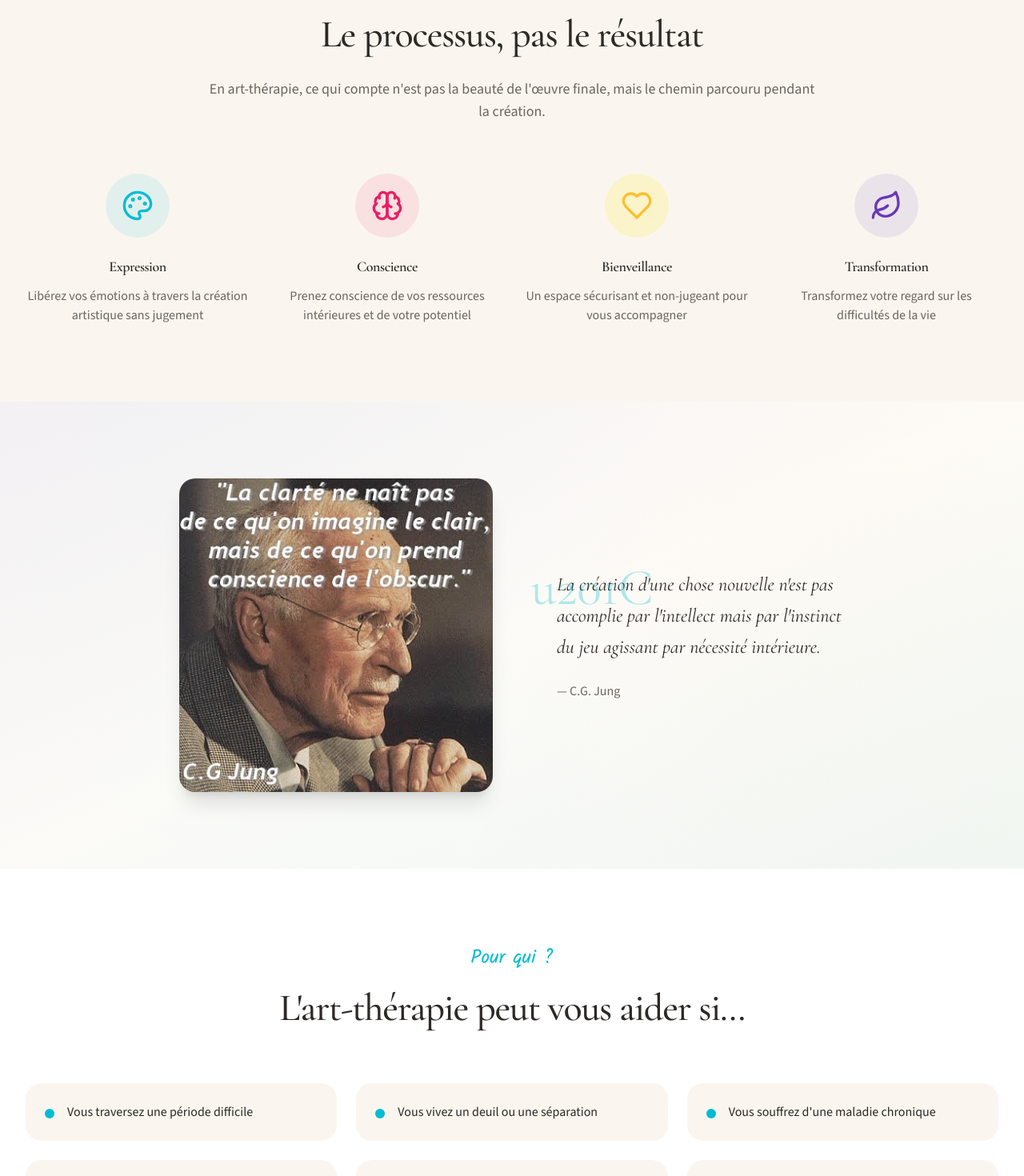
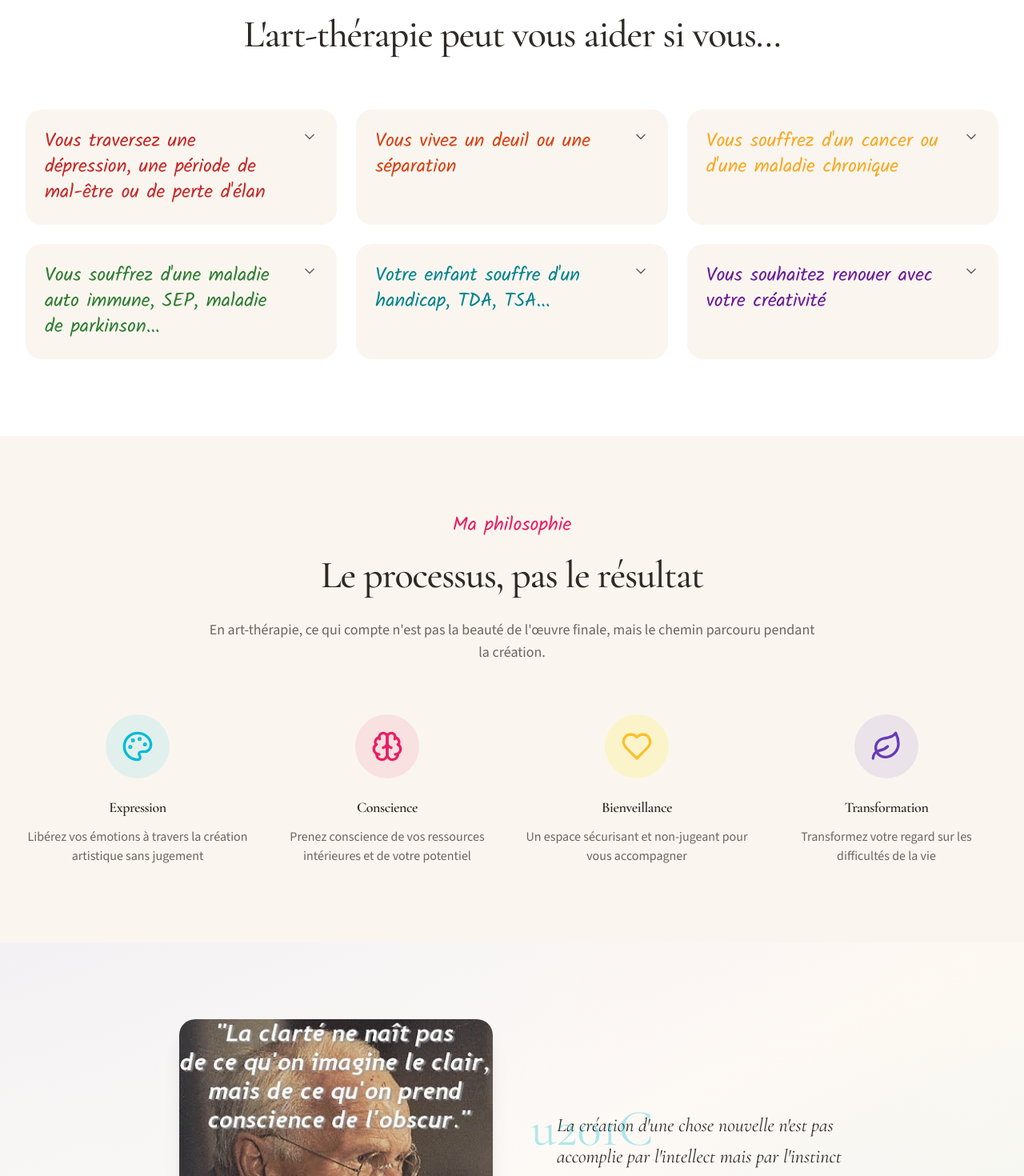
Before and after one commit to managination/creart-therapie, a React (Vite) app in the folder apps/web/: page /art-therapie in a window 1280 px wide. Shown: the part 960-2430 px from the top of the page at 80% size. Built offline with nearby package versions, Linux system fonts and the light colour scheme; no server answers.

Commit message:
update a propos

```diff
--- a/apps/web/src/index.css
+++ b/apps/web/src/index.css
@@ -13,6 +13,12 @@
   --yellow: #FFEB3B;
   --yellow-light: #FFF59D;
   --yellow-dark: #FBC02D;
+  --vivid-red: #C62828;
+  --vivid-orange: #D84315;
+  --vivid-amber: #F9A825;
+  --vivid-green: #2E7D32;
+  --vivid-teal: #00838F;
+  --vivid-purple: #6A1B9A;
   --purple: #673AB7;
   --purple-light: #9575CD;
   --purple-dark: #512DA8;
@@ -49,6 +55,12 @@
   --font-body: "Source Sans 3", system-ui, sans-serif;
 
   /* Brand colors for Tailwind */
+  --color-vivid-red: var(--vivid-red);
+  --color-vivid-orange: var(--vivid-orange);
+  --color-vivid-amber: var(--vivid-amber);
+  --color-vivid-green: var(--vivid-green);
+  --color-vivid-teal: var(--vivid-teal);
+  --color-vivid-purple: var(--vivid-purple);
   --color-cyan: var(--cyan);
   --color-cyan-light: var(--cyan-light);
   --color-cyan-dark: var(--cyan-dark);
--- a/apps/web/src/routes/art-therapie.tsx
+++ b/apps/web/src/routes/art-therapie.tsx
@@ -1,12 +1,48 @@
+import { useState } from "react";
 import { createFileRoute, Link } from "@tanstack/react-router";
-import { ArrowRight, Palette, Brain, Heart, Leaf } from "lucide-react";
+import { ArrowRight, Palette, Brain, Heart, Leaf, ChevronDown } from "lucide-react";
 import { asset } from "@/lib/assets";
 
 export const Route = createFileRoute("/art-therapie")({
   component: ArtTherapiePage,
 });
 
+const helpItems = [
+  {
+    title: "Vous traversez une dépression, une période de mal-être ou de perte d'élan",
+    description:
+      "Un suivi permet de retrouver ses racines, son centre d'intérêt, trouver un sens à son existence.",
+  },
+  {
+    title: "Vous vivez un deuil ou une séparation",
+    description:
+      "Vous pourrez être accompagné de manière bienveillante à traverser cette épreuve, les étapes du deuil et à représenter vos émotions pour les transformer.",
+  },
+  {
+    title: "Vous souffrez d'un cancer ou d'une maladie chronique",
+    description:
+      "Vous aurez l'occasion de poser un autre regard sur cette maladie et de la traverser autrement.",
+  },
+  {
+    title: "Vous souffrez d'une maladie auto immune, SEP, maladie de parkinson...",
+    description:
+      "La créativité vous permettra d'ouvrir le champ des possibles, de mettre en place un mouvement différent, grâce à l'imaginaire.",
+  },
+  {
+    title: "Votre enfant souffre d'un handicap, TDA, TSA...",
+    description:
+      "Je peux l'accompagner en lui créant un cadre sécurisant, une bulle d'oxygène dans laquelle il pourra libérer sa créativité. J'ai mis en place diverses créations qui ne demandent que quelques minutes et qui ont des résultats surprenants et valorisants.",
+  },
+  {
+    title: "Vous souhaitez renouer avec votre créativité",
+    description:
+      "Si vous ressentez le besoin de créer et que vous aimeriez choisir la matière qui vous convient, je vous ferai découvrir toutes les facettes de ma passion, avec des matières ludiques et créatives.",
+  },
+];
+
 function ArtTherapiePage() {
+  const [openIndex, setOpenIndex] = useState<number | null>(null);
+
   return (
     <div className="overflow-hidden">
       {/* Hero Section */}
@@ -59,6 +95,63 @@ function ArtTherapiePage() {
 
       {/* Paint divider */}
       <div className="paint-divider" />
+
+      {/* For Whom Section */}
+      <section className="py-24 bg-white">
+        <div className="max-w-7xl mx-auto px-4 sm:px-6 lg:px-8">
+          <div className="max-w-3xl mx-auto text-center mb-16">
+            <span className="font-handwritten text-2xl text-cyan mb-4 block">
+              Pour qui ?
+            </span>
+            <h2>L'art-thérapie peut vous aider si vous...</h2>
+          </div>
+
+          <div className="grid md:grid-cols-2 lg:grid-cols-3 gap-6">
+            {helpItems.map((item, index) => {
+              const isOpen = openIndex === index;
+              return (
+                <div
+                  key={index}
+                  className="bg-paper-cream rounded-2xl overflow-hidden"
+                >
+                  <button
+                    type="button"
+                    onClick={() => setOpenIndex(isOpen ? null : index)}
+                    className="w-full flex items-start justify-between gap-4 p-6 text-left"
+                    aria-expanded={isOpen}
+                  >
+                    <span
+                      className={`font-handwritten text-2xl ${
+                        ["text-vivid-red", "text-vivid-orange", "text-vivid-amber", "text-vivid-green", "text-vivid-teal", "text-vivid-purple"][
+                          index % 6
+                        ]
+                      }`}
+                    >
+                      {item.title}
+                    </span>
+                    <ChevronDown
+                      className={`w-5 h-5 text-warm-gray flex-shrink-0 transition-transform duration-200 ${
+                        isOpen ? "rotate-180" : ""
+                      }`}
+                    />
+                  </button>
+                  <div
+                    className={`grid transition-all duration-300 ease-in-out ${
+                      isOpen ? "grid-rows-[1fr] opacity-100" : "grid-rows-[0fr] opacity-0"
+                    }`}
+                  >
+                    <div className="overflow-hidden">
+                      <p className="px-6 pb-6 font-handwritten text-xl text-charcoal">
+                        {item.description}
+                      </p>
+                    </div>
+                  </div>
+                </div>
+              );
+            })}
+          </div>
+        </div>
+      </section>
 
       {/* Philosophy Section */}
       <section className="py-24 bg-paper-cream">
@@ -147,37 +240,6 @@ function ArtTherapiePage() {
         </div>
       </section>
 
-      {/* For Whom Section */}
-      <section className="py-24 bg-white">
-        <div className="max-w-7xl mx-auto px-4 sm:px-6 lg:px-8">
-          <div className="max-w-3xl mx-auto text-center mb-16">
-            <span className="font-handwritten text-2xl text-cyan mb-4 block">
-              Pour qui ?
-            </span>
-            <h2>L'art-thérapie peut vous aider si...</h2>
-          </div>
-
-          <div className="grid md:grid-cols-2 lg:grid-cols-3 gap-6">
-            {[
-              "Vous traversez une période difficile",
-              "Vous vivez un deuil ou une séparation",
-              "Vous souffrez d'une maladie chronique",
-              "Vous ressentez du stress ou de l'anxiété",
-              "Vous êtes en quête de sens",
-              "Vous souhaitez renouer avec votre créativité",
-            ].map((item, index) => (
-              <div
-                key={index}
-                className="flex items-start gap-4 p-6 bg-paper-cream rounded-2xl"
-              >
-                <div className="w-3 h-3 mt-2 bg-cyan rounded-full flex-shrink-0" />
-                <p className="text-charcoal">{item}</p>
-              </div>
-            ))}
-          </div>
-        </div>
-      </section>
-
       {/* Tools Section */}
       <section className="py-24">
         <div className="max-w-7xl mx-auto px-4 sm:px-6 lg:px-8">
```
